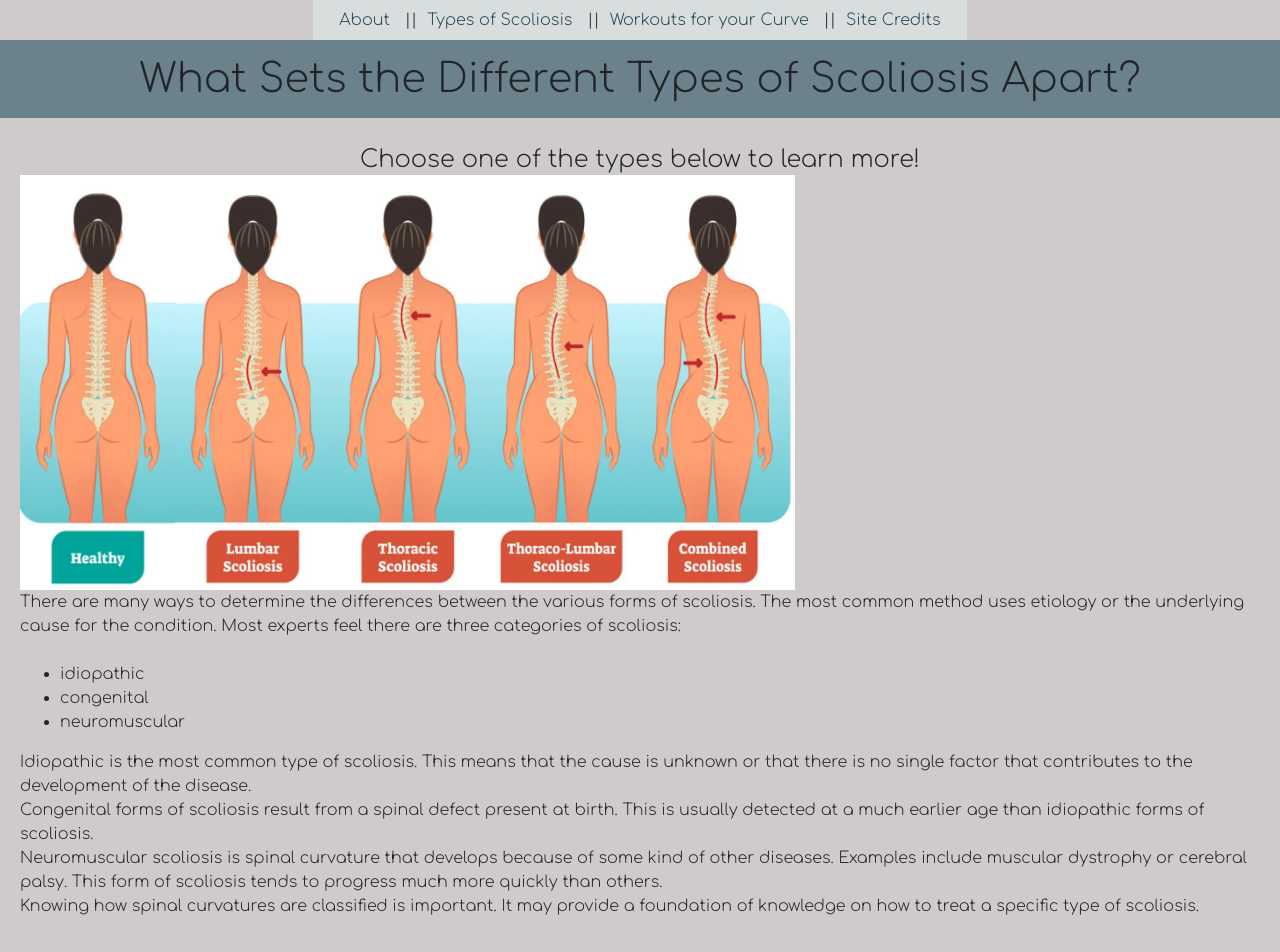
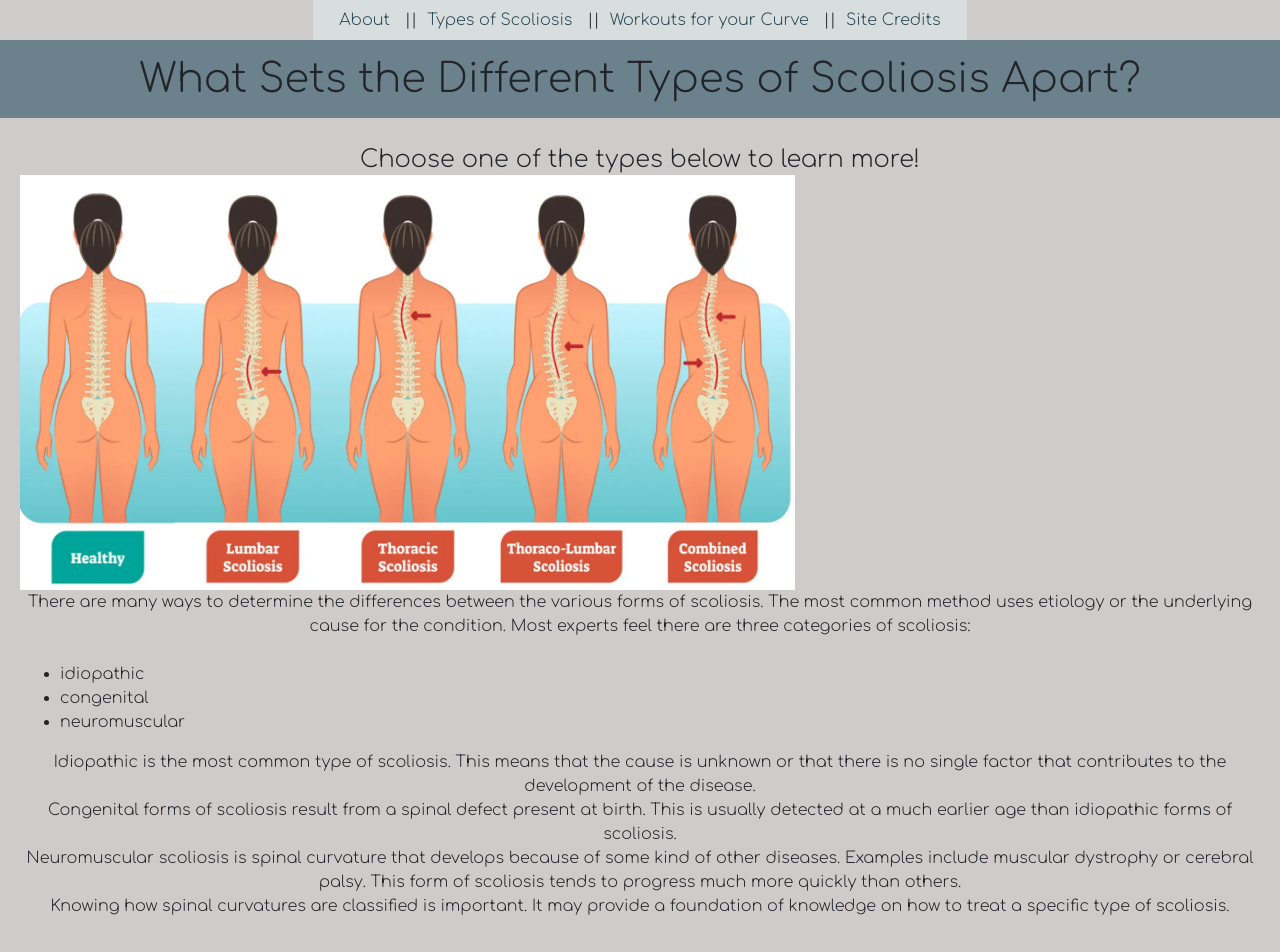
Before and after one commit to YoshiMejia/scoliosis-SPA, a React (Create React App) app: page /types in a window 1280 px wide. Shown: the top 952 px of the page. Built offline with nearby package versions, Linux system fonts and the light colour scheme.

Commit message:
structure: added divs

```diff
--- a/src/components/types_components/Types_Bio.js
+++ b/src/components/types_components/Types_Bio.js
@@ -36,6 +36,7 @@ export function TypesBio(){
                 </Link>
             </div>
 
+        <div className="types_text">
             <p>
             There are many ways to determine the differences between the various forms of scoliosis.  The most common method uses etiology or the underlying cause for the condition. Most experts feel there are three categories of scoliosis:
             <br />
@@ -58,5 +59,6 @@ export function TypesBio(){
             <br />
         </div>
     </div>
+    </div>
     )
 }
```
